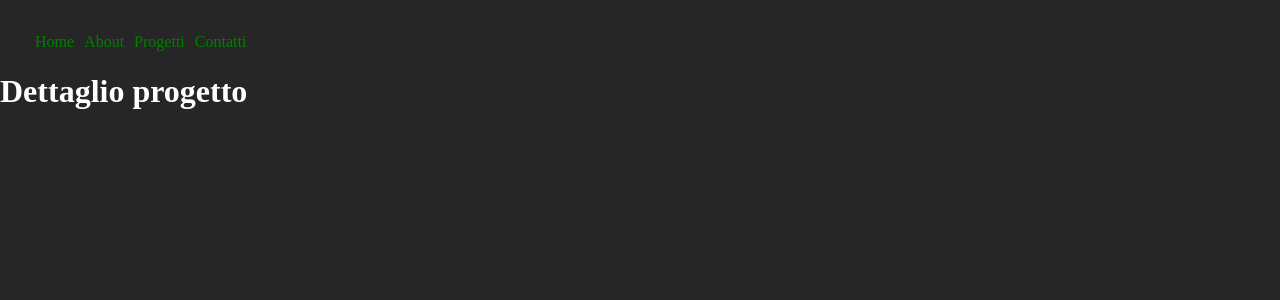
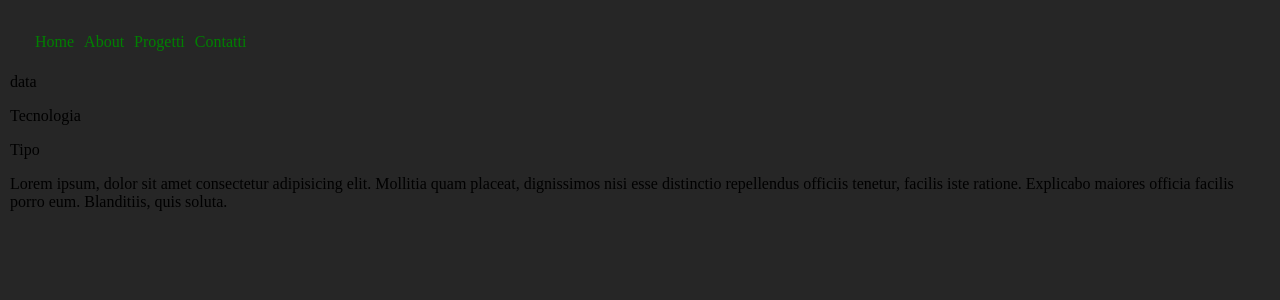
Before and after one commit to carmelocammalleri/vite-boolfolio, a Vue app: page /dettaglio-del-progetto/1 in a window 1280 px wide. Shown: the top 300 px of the page. Built offline with nearby package versions, Linux system fonts and the light colour scheme; the HTML template or start-up script is replaced by a standard one.

Commit message:
[fix]: error

```diff
--- a/src/components/ViewProjectComponent.vue
+++ b/src/components/ViewProjectComponent.vue
@@ -21,7 +21,7 @@ export default{
     <h1>{{ title }}</h1>
     <ul>
       <li v-for="project in store.projects" :key="project.id" >
-          <router-link :to="{name: 'projectDetail', params:{slug: project.slug}}"  class="name">{{ project.name }}</router-link>
+          <router-link :to="{name: 'details', params:{slug: project.slug}}"  class="name">{{ project.name }}</router-link>
       </li>
     </ul>
   </div>
--- a/src/pages/Details.vue
+++ b/src/pages/Details.vue
@@ -1,22 +1,43 @@
 <script>
+import axios from 'axios';
+import { store } from '../data/store'
+
 export default {
   name:'Details',
   data(){
     return {
-
+      project: {}
     }
+  },
+  methods:{
+    getProject(slug){
+      axios.get(store.apiUrl + 'projects/get-project/' + slug)
+        .then(res => {
+          console.log(res.data)
+          this.project= res.data
+        })
+    }
+  },
+  mounted(){
+    this.slug = this.$route.params.slug;
   }
 }
 </script>
 
 <template>
-  <div>
+  <div class="details">
 
-    <h1>Dettaglio progetto</h1>
+    <h1>{{ project.name }}</h1>
+    <p>data</p>
+    <p>Tecnologia</p>
+    <p>Tipo</p>
+    <p>Lorem ipsum, dolor sit amet consectetur adipisicing elit. Mollitia quam placeat, dignissimos nisi esse distinctio repellendus officiis tenetur, facilis iste ratione. Explicabo maiores officia facilis porro eum. Blanditiis, quis soluta.</p>
 
   </div>
 </template>
 
 <style lang="scss">
-
+  .details{
+    margin: 10px;
+  }
 </style>
```
